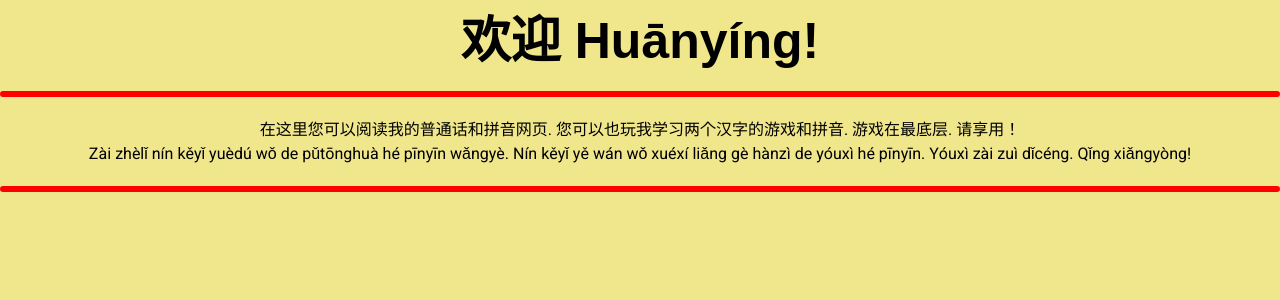
After one commit to JLBlack/Website, a Django app: page /china/ in a window 1280 px wide. The commit adds this page. Shown: the top 300 px of the page. Run offline with Django 3.2, Linux system fonts and the light colour scheme.

Commit message:
added china page and changed color layout

```diff
--- a/website/core/templates/base.html
+++ b/website/core/templates/base.html
@@ -22,7 +22,7 @@
             }
 
             a {
-                color: rgb(233, 161, 200);
+                color: #39ff14;
             }
 
             nav ul {
@@ -36,7 +36,7 @@
 
             header nav ul {
                 margin: 1ex;
-                font-weight: lighter;
+                font-weight: bold;
             }
 
             header nav a:link,
@@ -46,7 +46,7 @@
                 display: inline-block;
                 color: #000;
                 flex-grow: 1;
-                background-color: #FFD1DC;
+                background-color: #39ff14;
                 margin: 1ex;
                 padding: 0.4ex 1ex;
                 text-align: center;
@@ -58,12 +58,13 @@
             }
 
             header nav a:hover {
-                color: #FAA1CC;
-                background-color: #FFF;
+                color: #39ff14;
+                background-color: #000;
+
             }
 
             section > div:nth-child(odd) {
-                background-color: #FFD1DC;
+                background-color: #39ff14;
             }
 
             header nav li {
@@ -73,16 +74,16 @@
 
             p  {
                 text-align: center;
+                color: #39ff14
             }
 
             body {
                 font-family: Heebo, sans-serif;
-                background-color: #FFF1EF;
+                background-color: #111;
             }
 
             h1 {
-                background-color: #FFD1DC;
-                color: #323232;
+                color: #39ff14;
                 text-align: center;
             }
 
@@ -103,6 +104,13 @@
             .magic-button.cookie {
                 left: 10px;
                 top: 10px;
+                border-radius: 50%;
+                text-decoration: none;
+            }
+
+            .magic-button.china {
+                right: 70px;
+                top: 6px;
                 border-radius: 50%;
                 text-decoration: none;
             }
@@ -144,6 +152,7 @@
 
             <button class='magic-button donut'>🍩</button>
             <a href="/cookie/" class='magic-button cookie'>🍪</a>
+            <a href="/china/" class='magic-button china'>🥡</a>
         </section>
 
         <script>
--- /dev/null
+++ b/website/core/templates/chinese.html
@@ -0,0 +1,71 @@
+{% extends "base.html" %}
+
+{% block primary_navigation %}{% endblock primary_navigation %}
+
+{% block main %}
+
+{% block extra_styles %}
+<style>
+body {
+    background-color: #f0e68c;
+  }
+
+border {
+    border-color: #ff0000;
+    border-style: solid;
+    }
+
+header {
+    font-family: sans-serif;
+    font-size: 50px;
+    text-align: center;
+    font-family: sans-serif;
+    font-weight: bold;
+    }
+
+p {
+    border-style: solid;
+    border-color: #ff0000;
+    border-radius: 3px;
+    text-align: center;
+    font-family: sans-serif;
+    text-align: center;
+    font-size: larger;
+}
+
+main {
+    text-align: center;
+}
+
+section {
+    text-align: center;
+}
+</style>
+{% endblock extra_styles %}
+
+<header>欢迎 Huānyíng!</header>
+
+<!--Here you will find links to my various projects,
+    accreditations, and extrenal links online. Also
+    where you can find out more about me elsewhere on
+    the weberverse! I'm currently studying and building
+    my skill set so check back for updates as I progress.-->
+
+<!--Here you can read my web page in mandarin and pinyin. You can
+    also play a game I made to study both chinese characters
+    and pinyin. The game is at the bottom. Enjoy!-->
+<p>
+    <section></section>
+        在这里您可以阅读我的普通话和拼音网页.
+        您可以也玩我学习两个汉字的游戏和拼音.
+        游戏在最底层. 请享用！
+    </section>
+
+    <main>
+        Zài zhèlǐ nín kěyǐ yuèdú wǒ de pǔtōnghuà hé pīnyīn wǎngyè.
+        Nín kěyǐ yě wán wǒ xuéxí liǎng gè hànzì de yóuxì hé pīnyīn.
+        Yóuxì zài zuì dǐcéng. Qǐng xiǎngyòng!
+    </main>
+</p>
+
+{% endblock main %}
--- a/website/core/templates/projects.html
+++ b/website/core/templates/projects.html
@@ -31,4 +31,7 @@
     Projects go here.
 </p>
 
+<div>Games I've made:</div>
+
+
 {% endblock main %}
--- a/website/core/views.py
+++ b/website/core/views.py
@@ -19,3 +19,6 @@ class EmploymentView(base.TemplateView):
 
 class CookieView(base.TemplateView):
     template_name = "cookie.html"
+
+class ChineseView(base.TemplateView):
+    template_name = "chinese.html"
--- a/website/urls.py
+++ b/website/urls.py
@@ -25,5 +25,6 @@ urlpatterns = [
     path('online/', views.OnlineView.as_view()),
     path('employment/', views.EmploymentView.as_view()),
     path('cookie/', views.CookieView.as_view()),
+    path('china/', views.ChineseView.as_view()),
     path('', views.HomeView.as_view()),
 ]
```
Also changed, not shown: website/core/templates/home.html (+20 -0 lines), 1 other file.
